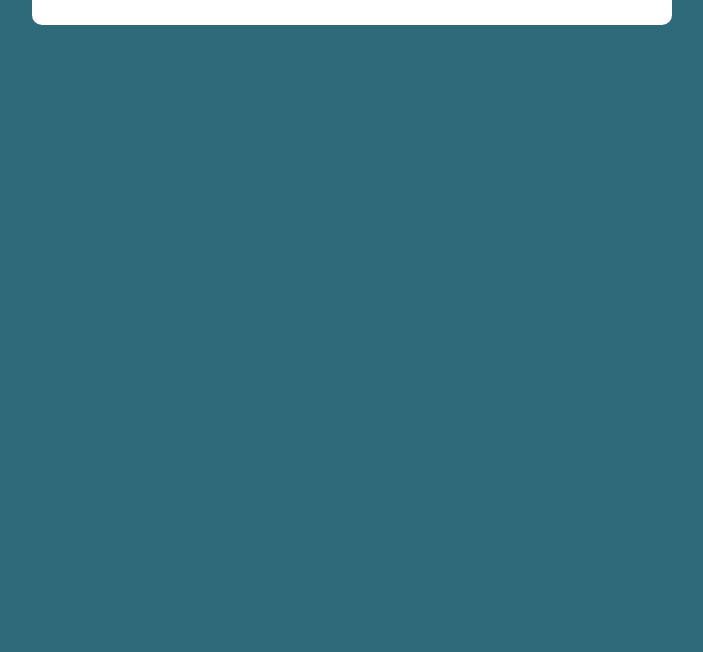
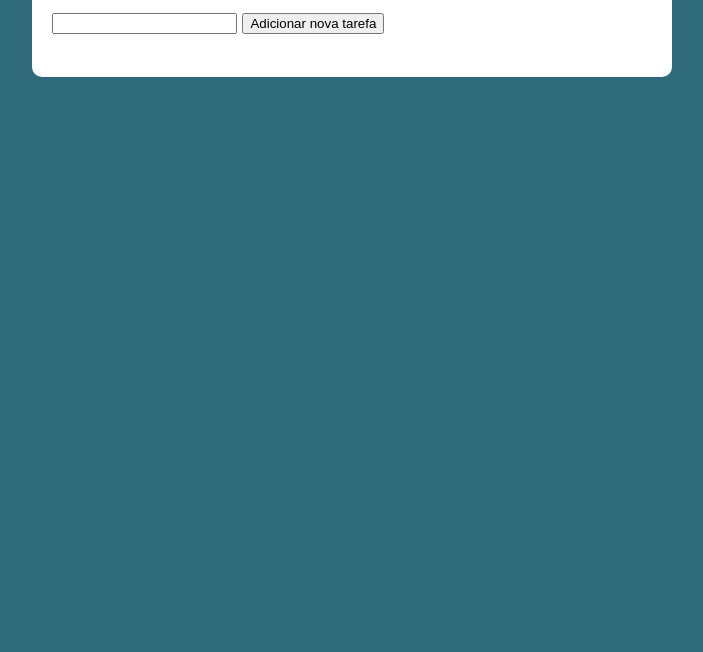
Before and after one commit to davi-aalves/tarefando, a plain HTML site: page index.html in a window 1280 px wide. Shown: the part 148-800 px from the top of the page, without its empty margins (288-991 px from the left). Drawn offline with Linux system fonts and the light colour scheme.

Commit message:
feat: adicionar formulário de nova tarefa (input e botão)

```diff
--- a/index.html
+++ b/index.html
@@ -9,6 +9,12 @@
   <body>
     <section class="container">
       <h1>Tarefando</h1>
+      <p>
+        <input type="text" class="input-nova-tarefa" />
+        <button class="btn-add-tarefa">Adicionar nova tarefa</button>
+      </p>
+
+      <ul class="tarefas"></ul>
     </section>
 
     <script src="./assets/js/main.js"></script>
```
